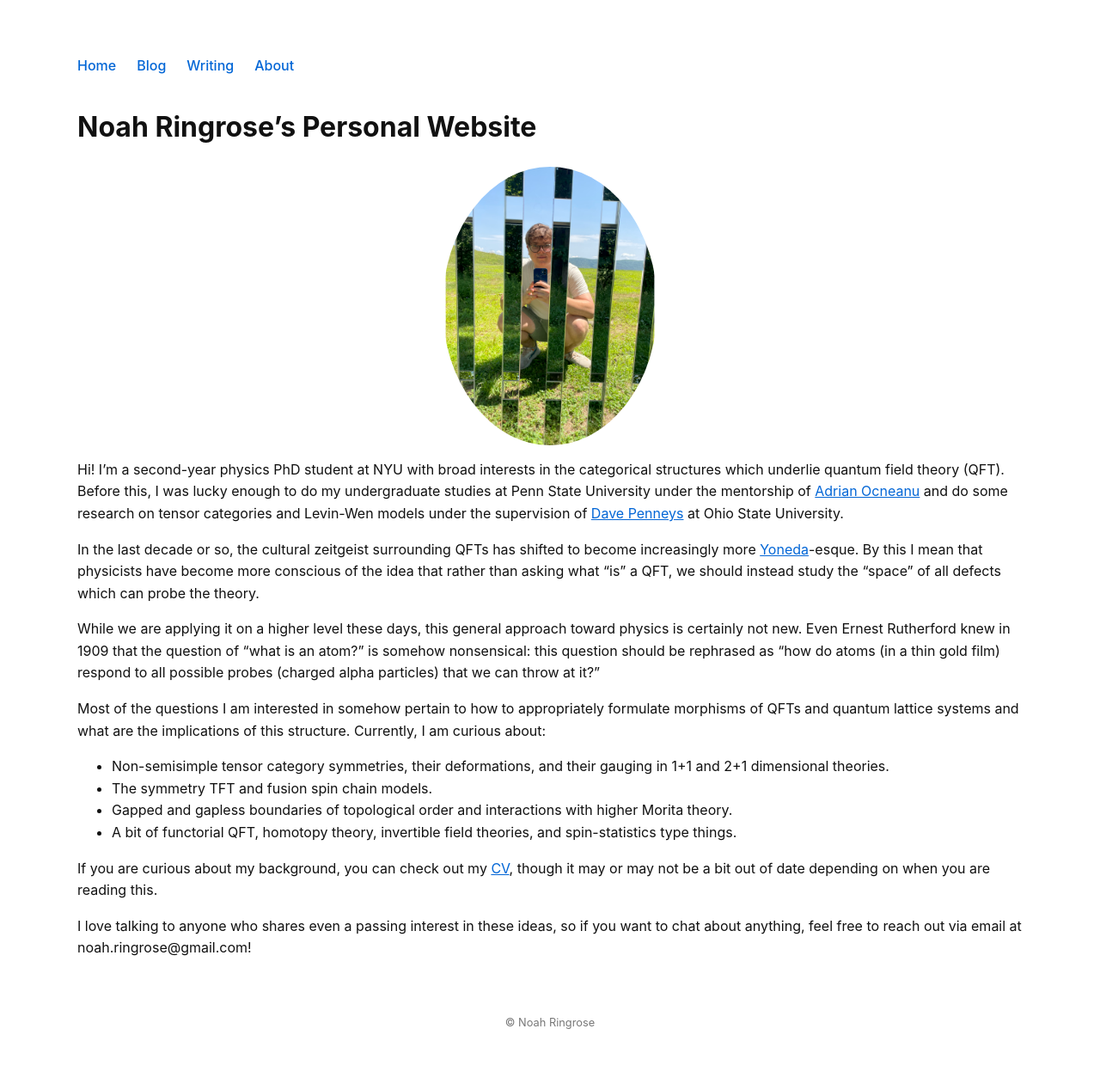
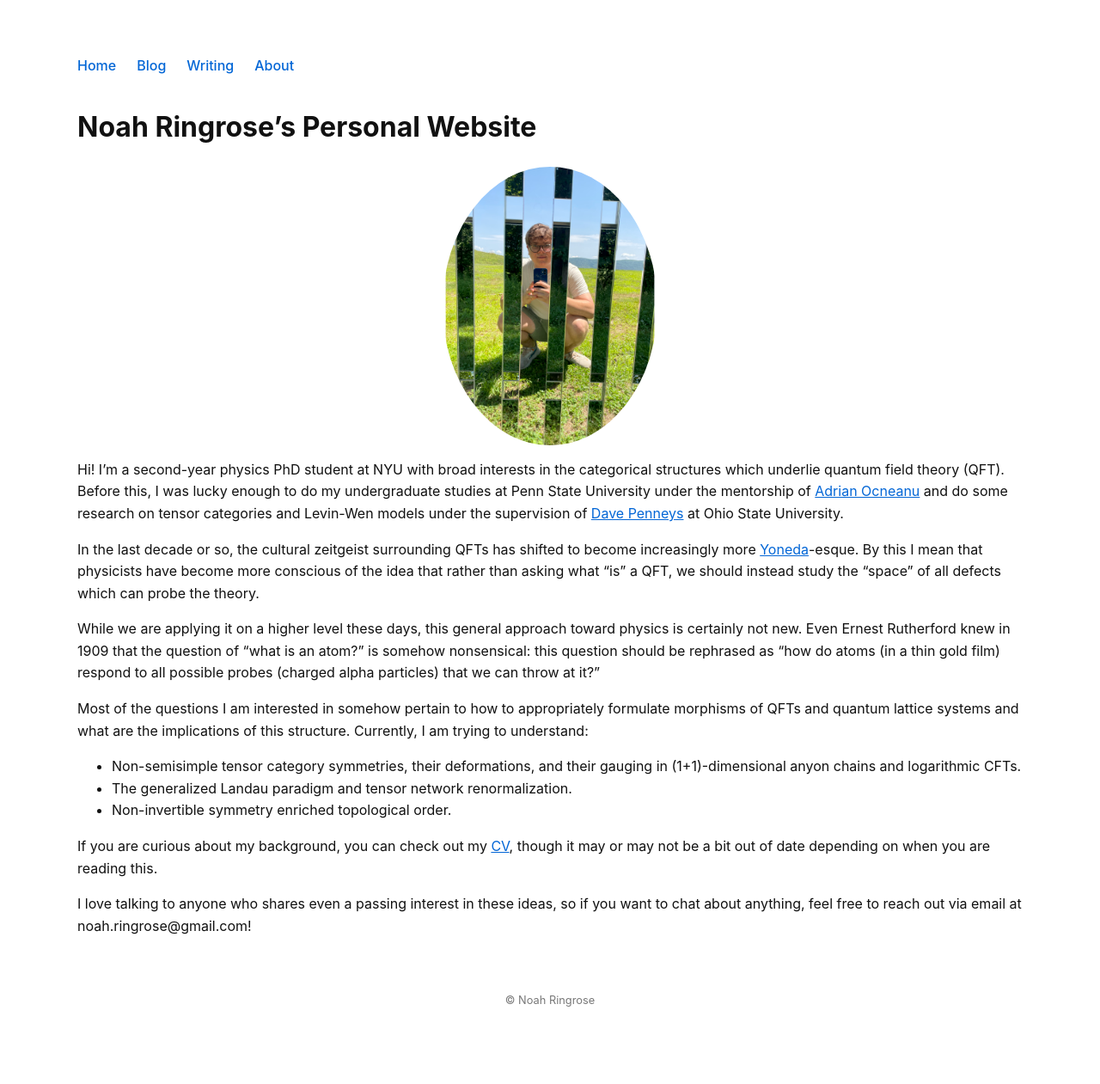
Before and after one commit to noahringrose/noahringrose.github.io, a Jekyll site: the page built from index.md, in a window 1280 px wide. Shown: the whole page at 86% size. Built offline with Jekyll 4.4.1, drawn with Linux system fonts in a browser that asks for light colours; after the commit the page ends 1236 px from its top, so only the background shows below that.

Commit message:
Update index.md

```diff
--- a/index.md
+++ b/index.md
@@ -12,11 +12,10 @@ In the last decade or so, the cultural zeitgeist surrounding QFTs has shifted to
 
 While we are applying it on a higher level these days, this general approach toward physics is certainly not new. Even Ernest Rutherford knew in 1909 that the question of "what is an atom?" is somehow nonsensical: this question should be rephrased as "how do atoms (in a thin gold film) respond to all possible probes (charged alpha particles) that we can throw at it?"
 
-Most of the questions I am interested in somehow pertain to how to appropriately formulate morphisms of QFTs and quantum lattice systems and what are the implications of this structure. Currently, I am curious about:
-- Non-semisimple tensor category symmetries, their deformations, and their gauging in 1+1 and 2+1 dimensional theories.
-- The symmetry TFT and fusion spin chain models.
-- Gapped and gapless boundaries of topological order and interactions with higher Morita theory.
-- A bit of functorial QFT, homotopy theory, invertible field theories, and spin-statistics type things.
+Most of the questions I am interested in somehow pertain to how to appropriately formulate morphisms of QFTs and quantum lattice systems and what are the implications of this structure. Currently, I am trying to understand:
+- Non-semisimple tensor category symmetries, their deformations, and their gauging in (1+1)-dimensional anyon chains and logarithmic CFTs.
+- The generalized Landau paradigm and tensor network renormalization.
+- Non-invertible symmetry enriched topological order.
 
 If you are curious about my background, you can check out my [CV](/assets/Noah_Ringrose_CV_Nov_2025.pdf), though it may or may not be a bit out of date depending on when you are reading this.
 
```
